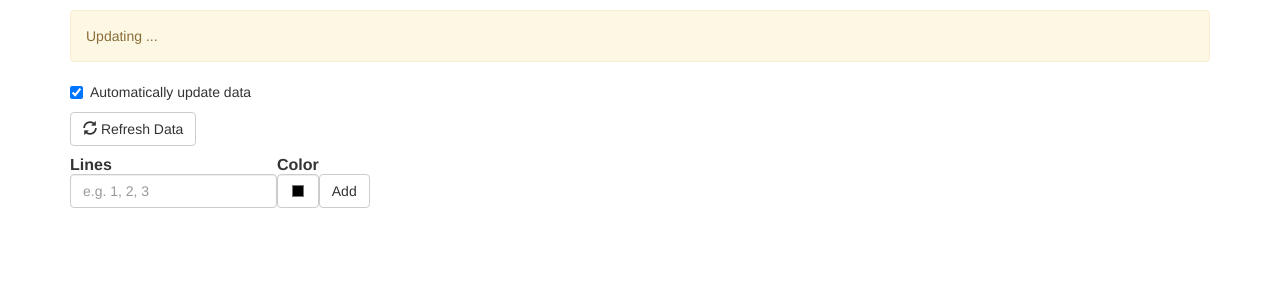
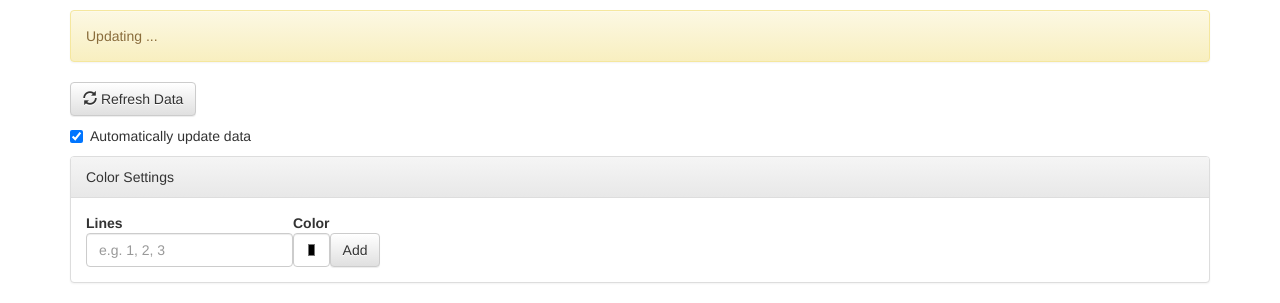
Before and after one commit to hakubaa/tramshunter, a Flask app: template app/templates/index.html in a window 1280 px wide. Shown: the part 644-947 px from the top of the page. Before the commit the page ends 852 px from the top, so only its background shows below. Run offline with Flask 2, Linux system fonts and the light colour scheme; the template is opened without the code that fills it, so the values that code supplies are empty; some libraries are stand-ins or nearby versions.

Commit message:
User can chagne colors of trams

```diff
--- a/app/static/js/trams.util.js
+++ b/app/static/js/trams.util.js
@@ -18,7 +18,7 @@ TramsModel.prototype.loadData = function() {
     var self = this;
     $.ajax({
         dataType: "json",
-        url: "/data",
+        url: "http://tramshunter-jago.rhcloud.com/data",
         data: null,
         cache: false,
         success: function(response) {
@@ -45,7 +45,7 @@ TramsModel.prototype.getData = function() {
 function TramsControler(model) {
     this.model = model;
     this.filter = [];
-    this.colors = {};
+    this.colors = [];
     this.callbacks = {
         onLoad: undefined,
         onLoaded: undefined
@@ -98,16 +98,56 @@ TramsControler.prototype.updateData = function() {
     this.model.loadData();
 };
 TramsControler.prototype.setColor = function(line, color) {
-    alert("NEW COLOR");
+    var index = 0;
+    while (index < this.colors.length) {
+        if (this.colors[index].line === line) {
+            break;
+        }
+        index++;
+    }
+    if (index < this.colors.length) {
+        this.colors[index].color = color;
+    } else {
+        this.colors.push({line: line, color: color});
+    }
 };
+TramsControler.prototype.getColor = function(line) {
+    for(var i = 0; i < this.colors.length; i++) {
+        if (this.colors[i].line === line) {
+            return (this.colors[i].color);
+        }
+    }
+    return (undefined);
+};
+TramsControler.prototype.removeColor = function(line) {
+    var index = 0;
+    while (index < this.colors.length) {
+        if (this.colors[index].line === line) {
+            break;
+        }
+        index++;
+    }
+    if (index < this.colors.length) {
+        this.colors.splice(index, 1);
+    }
+}
+
 TramsControler.prototype.clearColors = function() {
-    alert("Finish this");
+    this.colors = [];
 };
 TramsControler.prototype.saveColorsInStorage = function() {
-    alert("Finish it");
+    if (typeof(Storage) !== "undefined") {
+        //localStorage.setItem("trams-colors", JSON.stringify(this.colors));
+    } else {
+        alert("NO STORAGE");
+    }
 };
 TramsControler.prototype.loadColorsFromStorage = function() {
-    alert("Finish it");
+    if (typeof(Storage) !== "undefined") {
+        //var colors = JSON.parse(localStorage.getItem("trams-colors"));
+    } else {
+        alert("NO STORAGE");
+    }
 };
 
 /* TIMER FOR DATA UPDATING */
--- a/app/templates/index.html
+++ b/app/templates/index.html
@@ -1,7 +1,16 @@
-{% extends "base.html" %}
+<!DOCTYPE html>
+<html>
 
-{% block styles %}
-{{ super() }}
+<head>
+    <meta charset=utf-8">
+    <title>Trams Hunter</title>
+
+    <link rel="stylesheet" href="static/css/bootstrap.min.css">
+    <link rel="stylesheet" href="static/css/bootstrap-theme.min.css">
+
+    <script src="http://code.jquery.com/jquery-3.1.1.min.js" integrity="sha256-hVVnYaiADRTO2PzUGmuLJr8BLUSjGIZsDYGmIJLv2b8=" crossorigin="anonymous"></script>
+    <script type="text/javascript" src="https://maps.googleapis.com/maps/api/js?language=en"></script>
+
     <style>
         #map {
             height: 480px;
@@ -11,15 +20,10 @@
         #map-ui {
             margin-bottom: 10px;
         }
-    #trams-colors {
-        margin-top: 10px;
-    }
     </style>
-{% endblock %}
+</head>
 
-
-{% block content %}
-{{ super() }}
+<body>
     <div class="container">
         <div class="page-header">
             <h1>Trams Hunter</h1>
@@ -36,13 +40,15 @@
             <span id="update-time"></span>
         </div>
         <div>
+            <button type="button" class="btn btn-default btn-md" id="btn-refresh">
+                <span class="glyphicon glyphicon-refresh" aria-hidden="true"></span> Refresh Data
+            </button>
             <div class="checkbox">
                 <label><input type="checkbox" value="" id="auto-update" checked>Automatically update data</label>
             </div>
-        <button type="button" class="btn btn-default btn-md" id="btn-refresh">
-            <span class="glyphicon glyphicon-refresh" aria-hidden="true"></span> Refresh Data
-        </button>
-        <div id="trams-colors">
+            <div class="panel panel-default">
+                <div class="panel-heading">Color Settings</div>
+                <div class="panel-body">
                     <table id="colors-table">
                     <tr>
                         <th>Lines</th>
@@ -59,15 +65,12 @@
                 </div>
            </div>
         </div>
-{% endblock %}
+    </div>
 
-{% block body_scripts %}
+    <script src="static/js/bootstrap.min.js"></script>
+    <script src="static/trams.util.js"></script>
+    <script type="text/javascript">
 
-
-<script src="https://maps.googleapis.com/maps/api/js?language=en"></script>
-<script src="{{ url_for('static', filename='js/trams.util.js') }}"></script>
-
-<script>
 /*******************************************************************************
  GOOGLE MAPS
 *******************************************************************************/
@@ -90,11 +93,7 @@
  TRAMS - VIEW
 *******************************************************************************/
 
-    var model = new TramsModel();
-    model.on("onError", function() {
-        updateInfo("Update Fail: undefined error.", alertClass="alert-danger");
-    });
-    var trams = new TramsControler(model);
+        var trams = new TramsControler(new TramsModel());
         var updateTimer = new Timer(35, 1);
 
         // TRAMS CALLBACKS
@@ -104,15 +103,9 @@
         });
 
         trams.on("onLoaded", function(obj) {
-        var data = obj.getTrams();
-        if (data.length > 0) {
-            updateInfo("Update Successful: " + data.length + " trams detected.",
-                alertClass="alert-success");
-            clearMarkers();
-            for (var i = 0; i < data.length; i++) {
-                var marker = addTramMarker(data[i], map);
-                markers.push(marker);
-            }
+            var counter = resetMarkers();
+            if (counter > 0) {
+                updateInfo("Update Successful: " + counter + " trams detected.", alertClass="alert-success");
             } else {
                 updateInfo("Update Fail: 0 trams detected.", alertClass="alert-danger");
             }
@@ -156,10 +149,19 @@
 
         // FUNCTIONS
 
-    function addTramMarker(tram, map) {
+        function addTramMarker(tram, map, color) {
+            if (color === undefined) color = "FF0000";
+
+            var pinImage = new google.maps.MarkerImage(
+                "http://chart.apis.google.com/chart?chst=d_map_pin_letter&chld=%E2%80%A2|" + color,
+                new google.maps.Size(21, 34),
+                new google.maps.Point(0, 0),
+                new google.maps.Point(10, 34)
+            );
             var marker = new google.maps.Marker({
                 position: new google.maps.LatLng(tram.Lat, tram.Lon),
-            map: map
+                map: map,
+                icon: pinImage
             });
             marker.addListener("click", (function() {
                 var infoWindow = new google.maps.InfoWindow({
@@ -195,12 +197,20 @@
                     trams.addToFilter(parseInt(lines[i], 10));
                 }
             }
+            resetMarkers();
+        }
+
+        function resetMarkers() {
             clearMarkers();
             var data = trams.getTrams();
             for (var i = 0; i < data.length; i++) {
-            var marker = addTramMarker(data[i], map);
+                var marker = addTramMarker(
+                    data[i], map,
+                    trams.getColor(parseInt(data[i].FirstLine, 10))
+                );
                 markers.push(marker);
             }
+            return (data.length);
         }
 
         function isNumeric(n) {
@@ -218,22 +228,34 @@
             var color = $("#color-value").val();
 
             if (lines == "" || color == "") {
-            alert("EMPTY FIELDS");
+                alert("One or both of required fields are empty. Please fill tram lines and color.");
             } else {
+                if (new RegExp("^[#]?([0-9A-Fa-f]){6}$").test(color)) {
                     $("#colors-table").append(createColorRow(lines, color));
                     var lines = lines.split(",");
                     for (var i = 0; i < lines.length; i++) {
                         if (isNumeric(lines[i])) {
-                    trams.setColor(parseInt(lines[i], color));
+                            trams.setColor(parseInt(lines[i], 10), color);
                         }
                     }
                     $("#color-lines").val("");
                     $("#color-value").val("");
+                    resetMarkers();
+               } else {
+                   alert("The color has been given in not supported format. Please use hexadecimal representation.");
+               }
            }
         });
 
         $(document).on("click", ".color-remove", function() {
+            var lines = $(this).parent().parent().find(".color-lines").val().split(",");
+            for (var i = 0; i < lines.length; i++) {
+                if (isNumeric(lines[i])) {
+                    trams.removeColor(parseInt(lines[i], 10));
+                }
+            }
             $(this).parent().parent().remove();
+            resetMarkers();
         });
 
         function createColorRow(lines, color) {
@@ -248,5 +270,11 @@
 
 /******************************************************************************/
 
+        window.onbeforeunload = function (e) {
+
+        };
+
     </script>
-{% endblock %}
+</body>
+
+</html>
```
Lines whose indentation alone changed are shown as unchanged.
